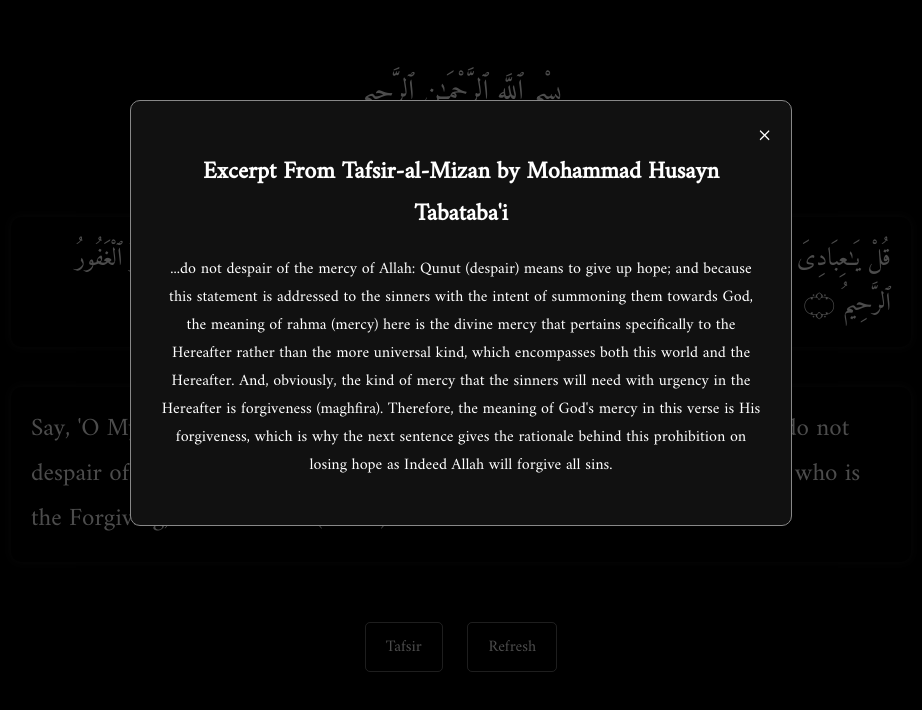
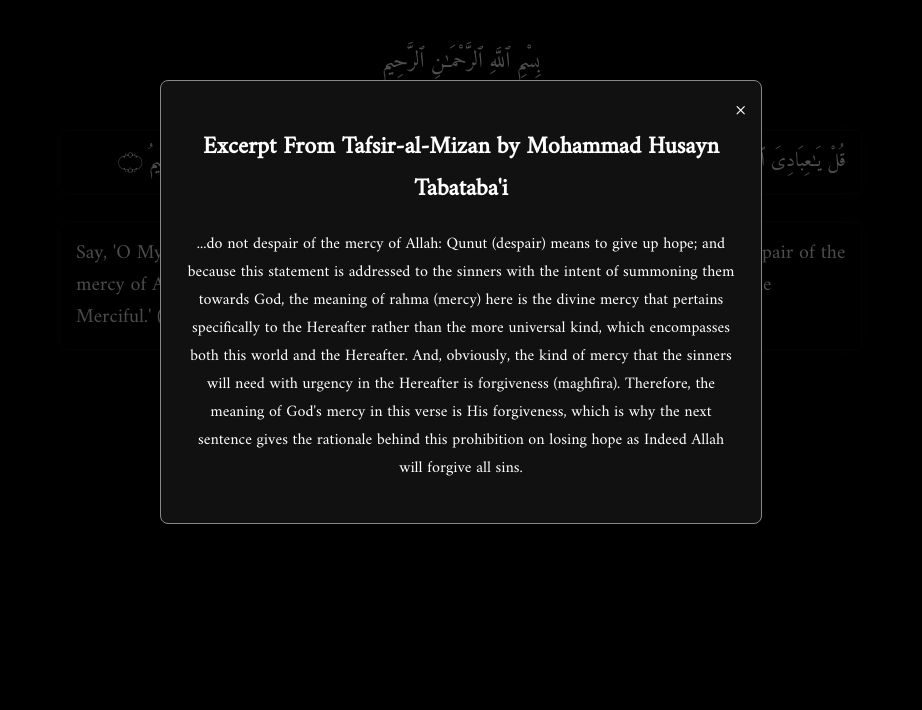
Before and after one commit to msm-rzv/Sukoon, a plain HTML site: page emotions/hope.html in a window 1280 px wide. Both pictures are taken after a click on the button "Tafsir". Shown: the whole page, without its empty margins (179-1101 px from the left). Drawn offline with Linux system fonts and the light colour scheme.

Commit message:
Thinkpad fixes

```diff
--- a/css/grief.css
+++ b/css/grief.css
@@ -108,6 +108,55 @@ body {
     font-size: 28px;
     cursor: pointer;
   }
+  @media (min-width: 769px) and (max-width: 1440px) and (max-height: 900px) {
+    body {
+        padding: 20px 15px; /* Reduced from 40px 20px */
+    }
+
+    .bismillah {
+        font-size: 22px; /* Reduced from 28px */
+        margin-bottom: 50px; /* Reduced from 100px */
+    }
+
+    .ayah-container {
+        gap: 30px; /* Reduced from 40px */
+        margin: 0 auto 30px auto; /* Reduced from 50px */
+        max-width: 900px; /* Reduced from 1000px */
+        padding: 0 15px; /* Reduced from 20px */
+    }
+
+    .ayah-arabic, .ayah-translation {
+        max-width: 800px; /* Reduced from 900px */
+        font-size: 20px; /* Reduced from 25px */
+        line-height: 1.6; /* Reduced from 1.8 */
+        padding: 15px; /* Reduced from 20px */
+        border-radius: 8px; /* Reduced from 10px */
+        box-shadow: 0 0 6px rgba(255,255,255,0.1); /* Reduced from 8px */
+    }
+
+    .reload-button, .tafsir-button {
+        padding: 8px 16px; /* Reduced from 10px 20px */
+        font-size: 14px; /* Reduced from 16px */
+        margin: 8px; /* Reduced from 10px */
+    }
+
+    .modal {
+        padding-top: 80px; /* Reduced from 100px */
+    }
+
+    .modal-content {
+        padding: 25px; /* Reduced from 30px */
+        width: 75%; /* Reduced from 80% */
+        max-width: 550px; /* Reduced from 600px */
+        border-radius: 8px; /* Reduced from 10px */
+    }
+
+    .close {
+        top: 8px; /* Reduced from 10px */
+        right: 15px; /* Reduced from 20px */
+        font-size: 24px; /* Reduced from 28px */
+    }
+}
 
   /* Mobile Responsive Styles */
 @media (max-width: 768px) {
--- a/css/styles.css
+++ b/css/styles.css
@@ -61,6 +61,45 @@ a.emotion-link {
   color: inherit;
 }
 
+/* ThinkPad Responsive Design - targeting 1366x768 and similar laptop screens */
+@media (min-width: 769px) and (max-width: 1440px) and (max-height: 900px) {
+  body {
+    padding: 20px 15px; /* Reduced from 40px 20px */
+  }
+
+  .bismillah {
+    font-size: 22px; /* Reduced from 28px */
+    margin-bottom: 80px; /* Reduced from 200px */
+  }
+
+  .emotion-item img {
+    width: 220px; /* Reduced from 300px */
+  }
+
+  .emotion-text {
+    font-size: 14px; /* Reduced from 15px */
+  }
+
+  .emotions-list {
+    gap: 15px; /* Increased from 5px for better spacing */
+    max-width: 1000px; /* Added max-width for better layout */
+    margin: 0 auto; /* Center the container */
+  }
+
+  .emotion-item {
+    gap: 10px; /* Reduced from 15px */
+  }
+
+  .emotion-item:hover img {
+    transform: scale(1.05); /* Reduced from 1.1 */
+  }
+
+  .emotion-item:hover .emotion-text {
+    transform: scale(1.03); /* Reduced from 1.05 */
+  }
+}
+
+
 /* Mobile Responsive Design */
 @media (max-width: 768px) {
   body {
```
